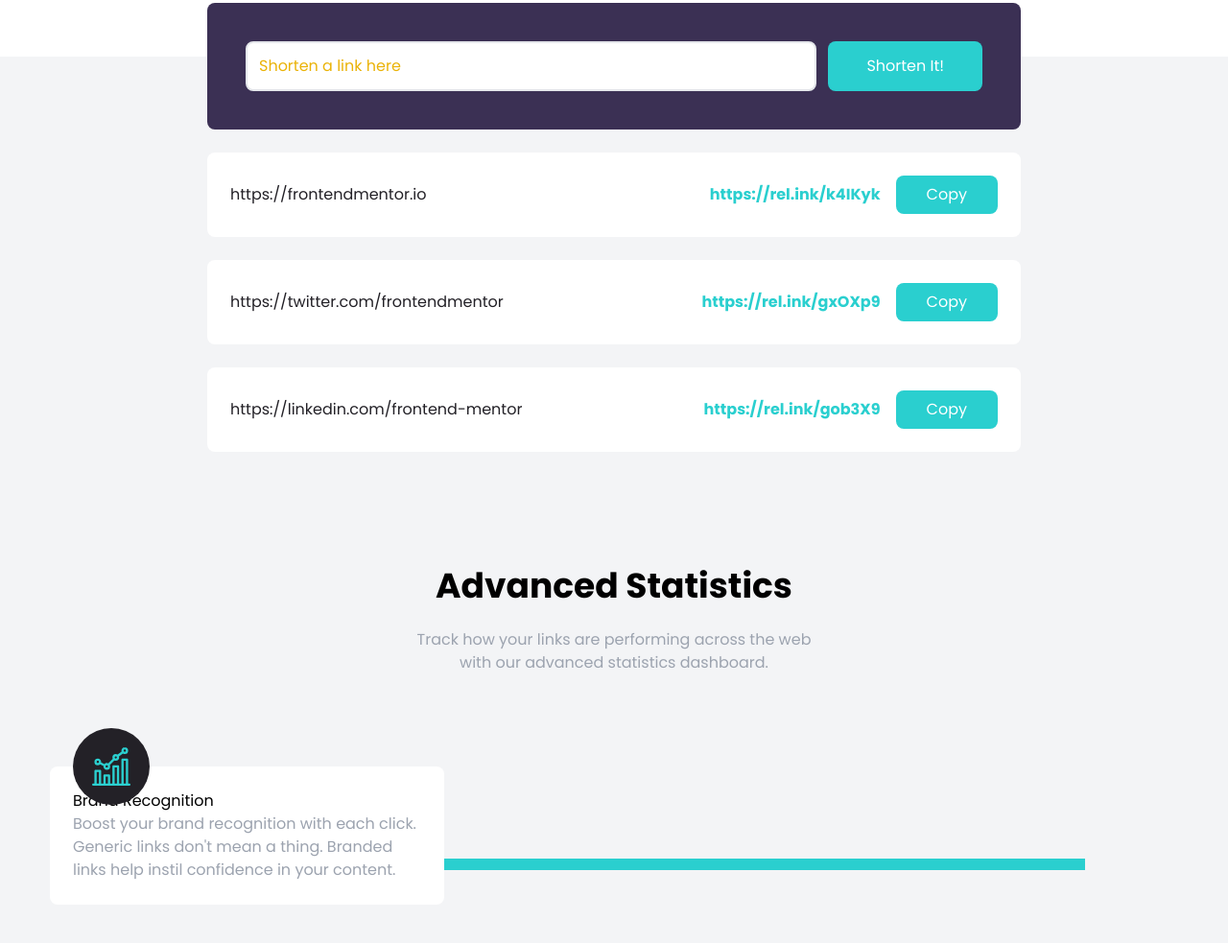
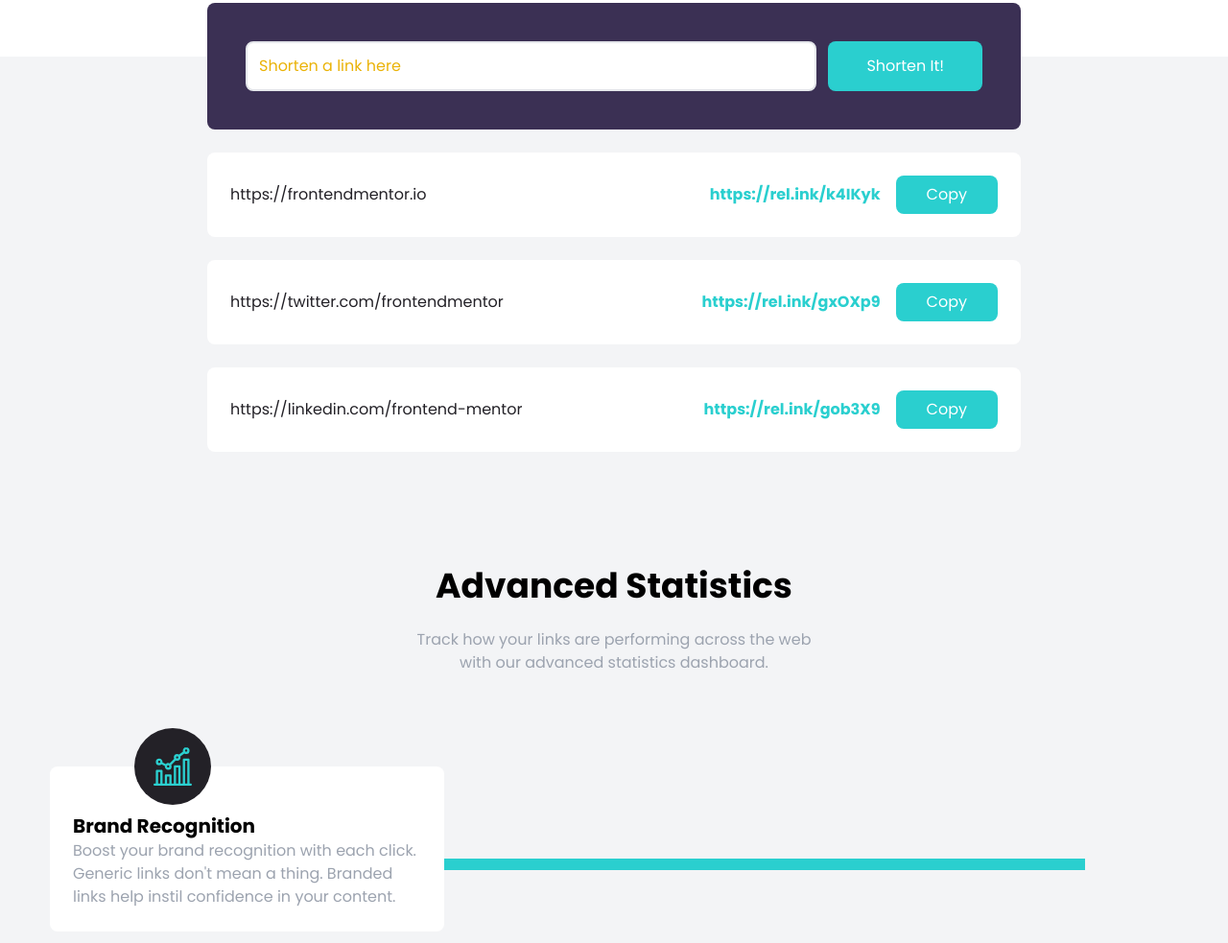
Before and after one commit to behrouz2115/shortly, a website: page src/index.html in a window 1280 px wide. Shown: the part 637-1620 px from the top of the page at 96% size. Drawn offline with Linux system fonts and the light colour scheme.

Commit message:
feature section

```diff
--- a/src/index.html
+++ b/src/index.html
@@ -135,13 +135,13 @@
             <!-- box 1 -->
             <div class=" relative flex flex-col p-6 spaxc-y-6 bg-white rounded-lg md:w-1/3">
                 <!-- image -->
-                <div class="absolute -ml-10 left-1/2 -top-10 md:left-16">
+                <div class="absolute -ml-10 left-1/2 -top-10 md:left-32">
                     <!-- image container -->
                     <div class="flex items-center justify-center w-20 h-20 p-4 rounded-full bg-veryDarkViolet">
                         <img src="../image/icon-brand-recognition.svg" alt="">
                     </div>
                 </div>
-                <h5>
+                <h5 class="pt-6 text-xl font-bold text-center capitalize md:text-left">
                     Brand Recognition
                 </h5>
                 <p class="text-center text-gray-400 md:text-left">
```
Also changed, not shown: dist/output.css.
